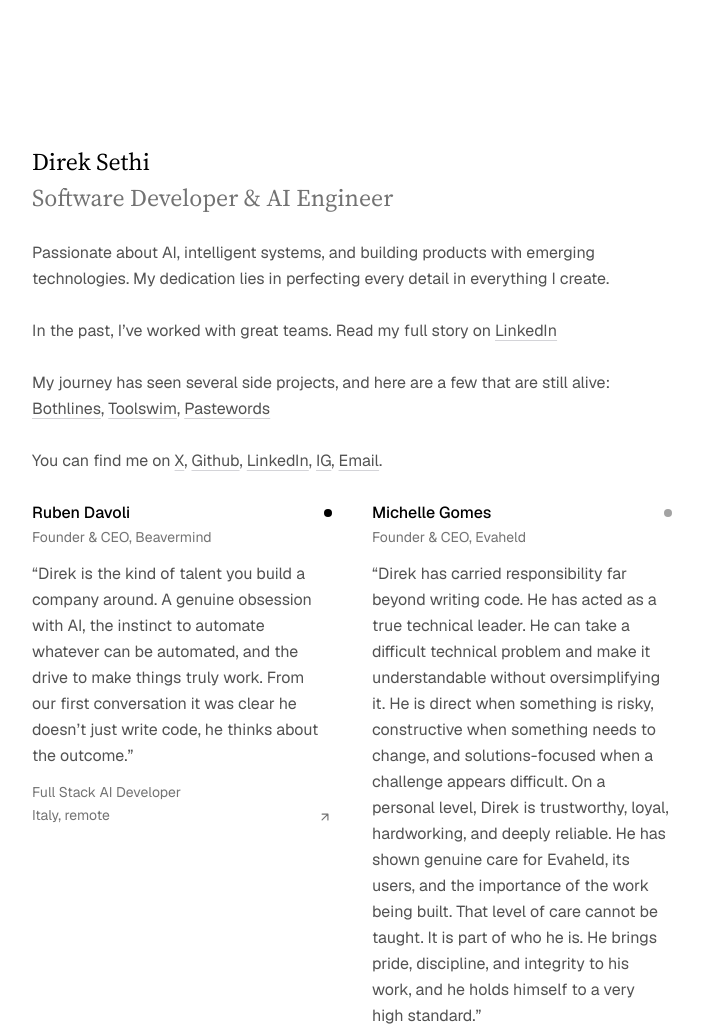
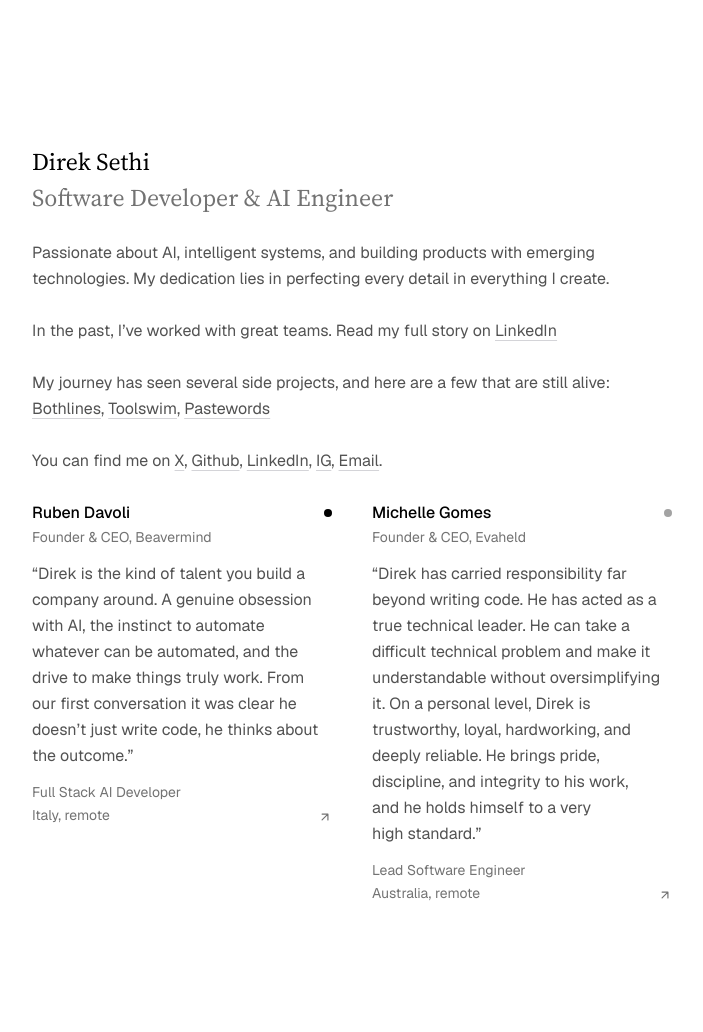
Before and after one commit to direksethi/direksethi-profile, a website: page public/index.html in a window 1280 px wide. Shown: the top 1032 px of the page, without its empty margins (288-991 px from the left). Drawn offline with Linux system fonts and the light colour scheme.

Commit message:
Trim Michelle's quote to match Ruben's length
Sentences kept verbatim, three dropped so the two columns balance.

Co-Authored-By: Claude Code <noreply@anthropic.com>

```diff
--- a/public/index.html
+++ b/public/index.html
@@ -129,7 +129,7 @@ footer time{font-variant-numeric:tabular-nums}
               <span class="dot off" role="img" aria-label="Previous role"></span>
             </header>
             <blockquote cite="/recommendations/evaheld.pdf">
-              <p>&#8220;Direk has carried responsibility far beyond writing code. He has acted as a true technical leader. He can take a difficult technical problem and make it understandable without oversimplifying it. He is direct when something is risky, constructive when something needs to change, and solutions-focused when a challenge appears difficult. On a personal level, Direk is trustworthy, loyal, hardworking, and deeply reliable. He has shown genuine care for Evaheld, its users, and the importance of the work being built. That level of care cannot be taught. It is part of who he is. He brings pride, discipline, and integrity to his work, and he holds himself to a very high standard.&#8221;</p>
+              <p>&#8220;Direk has carried responsibility far beyond writing code. He has acted as a true technical leader. He can take a difficult technical problem and make it understandable without oversimplifying it. On a personal level, Direk is trustworthy, loyal, hardworking, and deeply reliable. He brings pride, discipline, and integrity to his work, and he holds himself to a very high standard.&#8221;</p>
             </blockquote>
             <div class="mine">
               <p>Lead Software Engineer</p>
```
